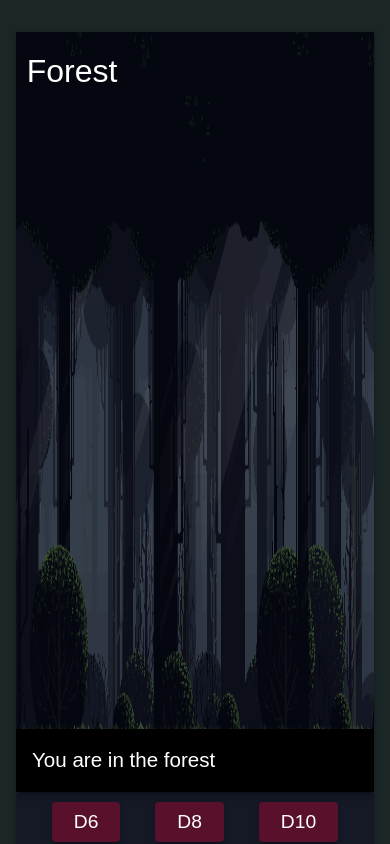
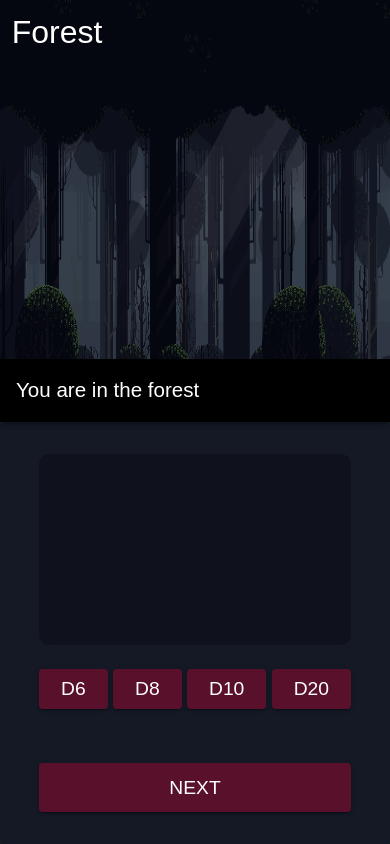
Before and after one commit to Guilherme-07062002/fifth-hell-react, a React (Vite) app: page /scenario in a window 390 px wide. Shown: the top 844 px of the page. Built offline with nearby package versions, Linux system fonts and the light colour scheme.

Commit message:
feat: page size in mobile

```diff
--- a/src/pages/Scenario/components/Image/styled.ts
+++ b/src/pages/Scenario/components/Image/styled.ts
@@ -6,5 +6,8 @@ export const StyledPaper = styled(Paper)`
     height: 90vh;
     background-color: #151926;
     position: relative;
+    @media (max-width: 600px) {
+      height: 50vh;
+    }
   }
 `;
--- a/src/pages/Scenario/components/OptionsMenu/components/DiceBox/index.tsx
+++ b/src/pages/Scenario/components/OptionsMenu/components/DiceBox/index.tsx
@@ -1,5 +1,5 @@
 import { StyledDiceBox as Box, StyledDiceValue as Typography } from "./styled";
-import { useMediaQuery, Theme, useTheme } from "@mui/material";
+// import { useMediaQuery, Theme, useTheme } from "@mui/material";
 import { useSelector } from "react-redux";
 import { RootStateType } from "@/store";
 
@@ -13,10 +13,10 @@ export const DiceBox = () => {
     : "none";
   const backgroundColor = rollDices ? "transparent" : "#0F121C";
 
-  const theme = useTheme<Theme>();
-  const isMobile = useMediaQuery(theme.breakpoints.down("sm"));
+  // const theme = useTheme<Theme>();
+  // const isMobile = useMediaQuery(theme.breakpoints.down("sm"));
 
-  if (isMobile) return null;
+  // if (isMobile && !rollDices) return null;
 
   return (
     <Box style={{ backgroundImage: backgroundValue, backgroundColor }}>
--- a/src/pages/Scenario/components/OptionsMenu/styled.ts
+++ b/src/pages/Scenario/components/OptionsMenu/styled.ts
@@ -12,9 +12,9 @@ export const StyledPaper = styled(Paper)`
     background-color: #151926;
 
     @media (max-width: 600px) {
-      padding-top: 3%;
-      padding-bottom: 3%;
-      height: 100%;
+      padding-top: 5%;
+      padding-bottom: 5%;
+      height: 50vh;
     }
   }
 `;
@@ -28,6 +28,7 @@ export const StyledGrid = styled(Grid)`
     @media (max-width: 600px) {
       justify-content: space-between;
       margin-bottom: 5%;
+      margin-top: 500 !important;
     }
   }
 `;
--- a/src/pages/Scenario/styled.ts
+++ b/src/pages/Scenario/styled.ts
@@ -5,6 +5,11 @@ export const StyledContainer = styled(Container)`
   && {
     background-color: #1b2626;
     height: 100%;
+    @media (max-width: 600px) {
+      margin: 0;
+      padding: 0;
+      height: 100vh;
+    }
   }
 `;
 
```
